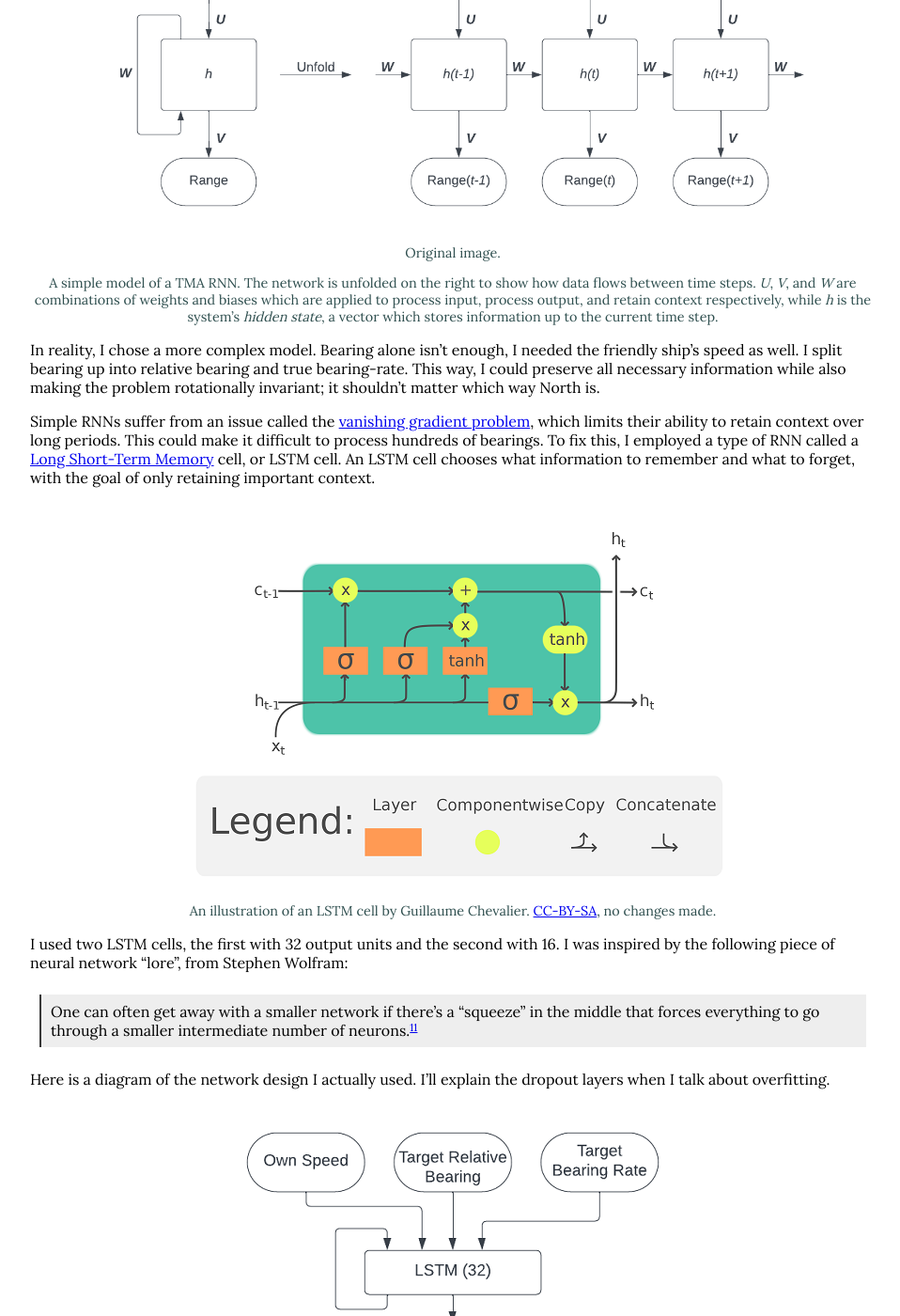
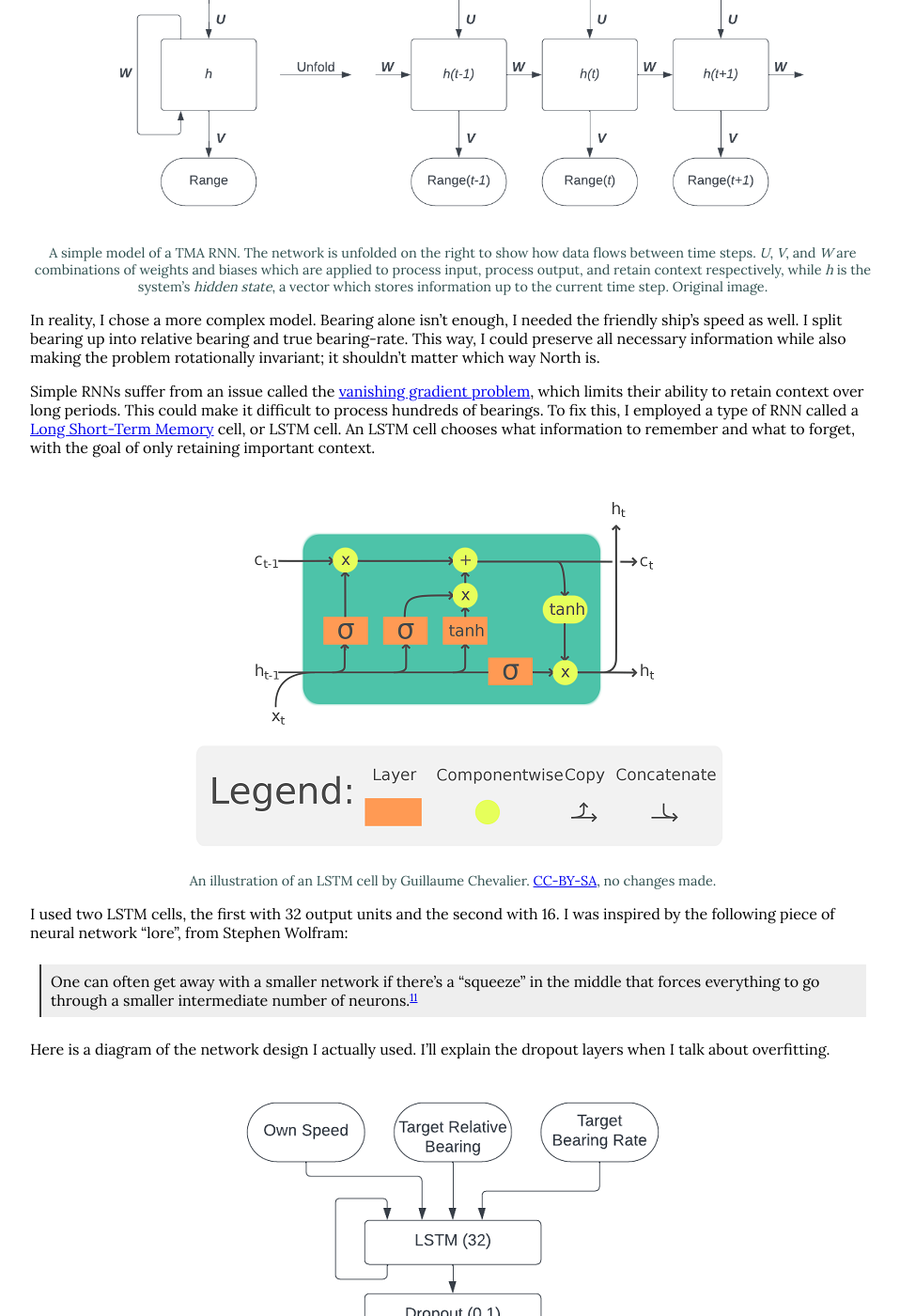
Before and after one commit to cckolon/cckolon.github.io, a Jekyll site: the page built from _posts/2023-08-06-seeing-underwater.md, in a window 1280 px wide and 1400 px high, scrolled down 15849 px. Shown: the whole window at 94% size, without its empty margins (158-1116 px from the left). Built offline with Jekyll 4.4.1, drawn with Linux system fonts in a browser that asks for light colours; formulas are drawn with MathJax 3.

Commit message:
small fixes

```diff
--- a/_posts/2023-08-06-seeing-underwater.md
+++ b/_posts/2023-08-06-seeing-underwater.md
@@ -256,7 +256,7 @@
 
 ![A submarine sonar shack](/assets/media/tma/sonar_shack.png)
 
-A submarine sonar shack, manned 24/7 while at sea. Among other tasks, these Sailors look for zigs. [^7]
+A submarine sonar shack, manned 24/7 while at sea. Among other tasks, these Sailors look for zigs.[^7]
 {: .img-caption}
 
 [^7]: US Navy via [Amick. *How Submarine Sonarmen Tirelessly Hunt For Enemies They Can’t Even See.* (2020). The Drive.](https://www.thedrive.com/the-war-zone/35603/veteran-submariner-on-how-sonar-crews-tirelessly-hunt-enemies-they-cant-even-see)
@@ -309,10 +309,7 @@
 
 ![A simple TMA RNN](/assets/media/tma/simple_rnn.png)
 
-Original image.
-{: .img-caption}
-
-A simple model of a TMA RNN. The network is unfolded on the right to show how data flows between time steps. *U*, *V*, and *W* are combinations of weights and biases which are applied to process input, process output, and retain context respectively, while *h* is the system's *hidden state*, a vector which stores information up to the current time step.
+A simple model of a TMA RNN. The network is unfolded on the right to show how data flows between time steps. *U*, *V*, and *W* are combinations of weights and biases which are applied to process input, process output, and retain context respectively, while *h* is the system's *hidden state*, a vector which stores information up to the current time step. Original image.
 {: .img-caption}
 
 In reality, I chose a more complex model. Bearing alone isn't enough, I needed the friendly ship's speed as well. I split bearing up into relative bearing and true bearing-rate. This way, I could preserve all necessary information while also making the problem rotationally invariant; it shouldn't matter which way North is.
--- a/_sass/main.scss
+++ b/_sass/main.scss
@@ -87,8 +87,8 @@
 }
 
 iframe {
-    width: 560px;
-    height: 315px;
+    width: 800px;
+    height: 450px;
 }
 
 sup {
@@ -134,7 +134,7 @@
     background: linear-gradient(to top, hsla(230, 40%, 5%, 0.95), hsla(230, 40%, 5%, 0));
 }
 
-@media only screen and (max-width: 600px) {
+@media only screen and (max-width: 850px) {
 pre {
     margin: 0pt 0% 0pt 0%;
     background-color:#FFFFDD;
@@ -157,7 +157,7 @@
 }
 }
 
-@media only screen and (min-width: 600px) {
+@media only screen and (min-width: 850px) {
 pre {
     margin: 10pt 10% 10pt 10%;
     background-color:#FFFFDD;
```
Also changed, not shown: research.md (+1 -1 lines).
